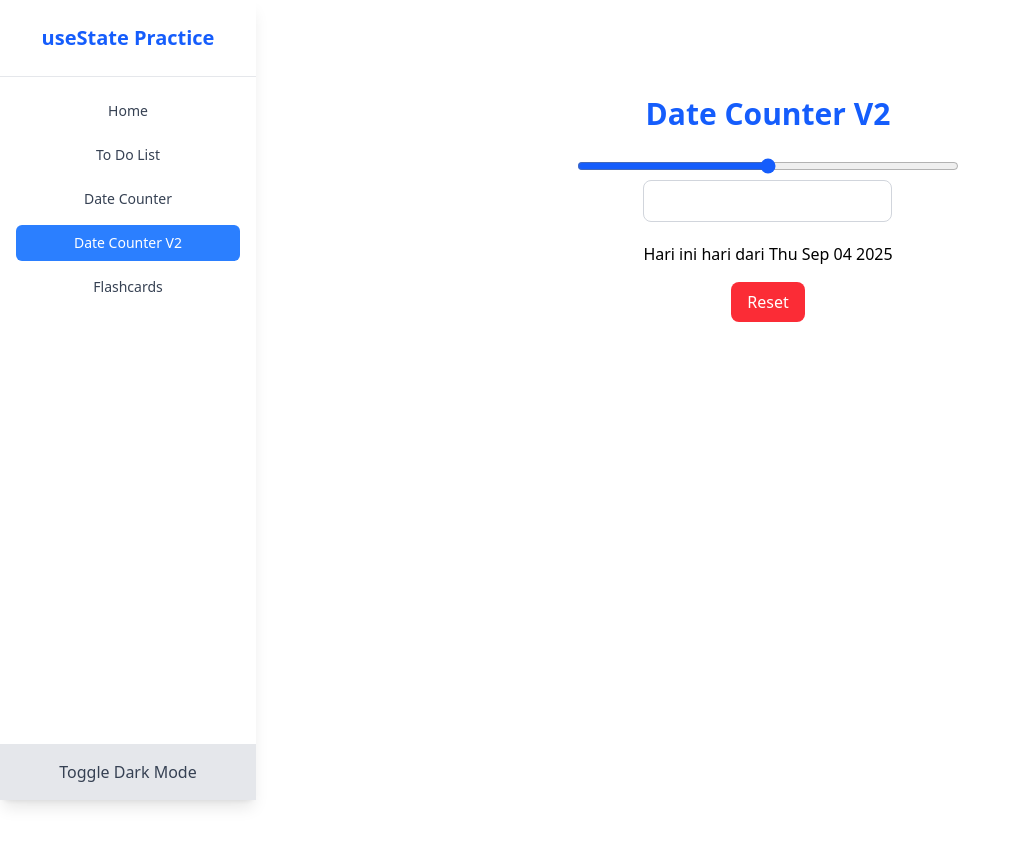
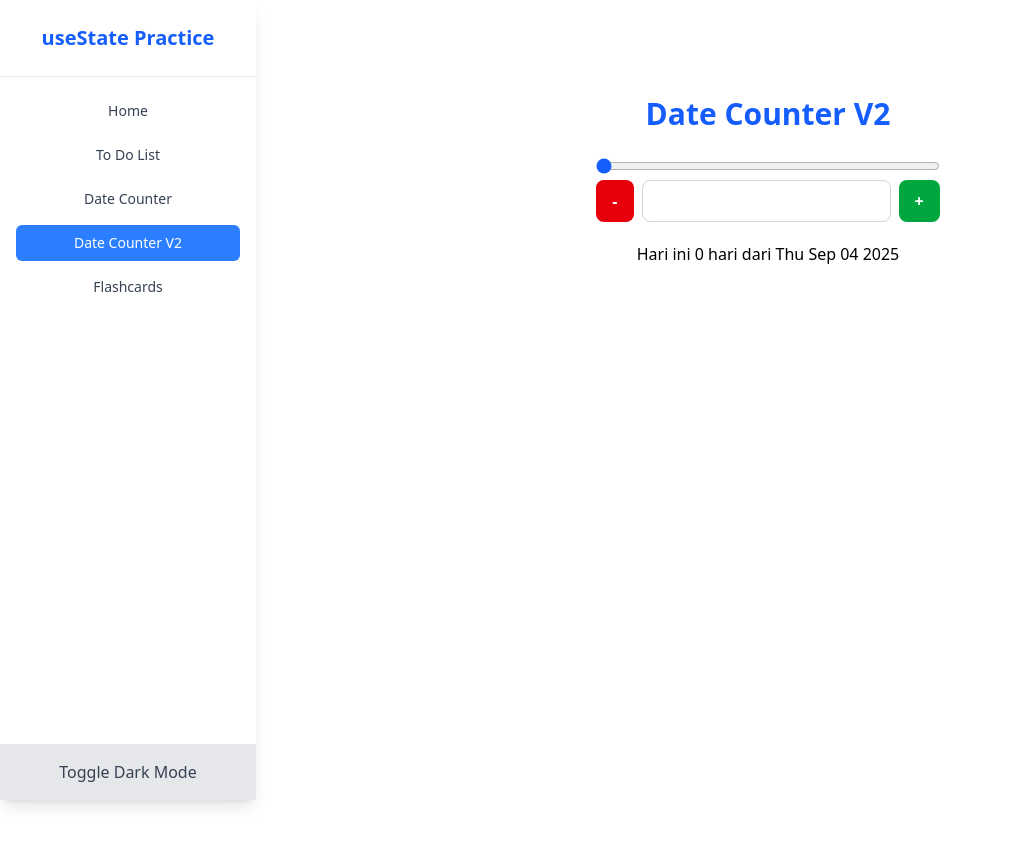
Before and after one commit to RezaPahlevi1/my-usestate-practice, a React (Vite) app: page /datecounterv2 in a window 1280 px wide. Shown: the top 846 px of the page, without its empty margins (0-1021 px from the left). Built offline with nearby package versions, Linux system fonts and the light colour scheme.

Commit message:
feat: change usestate in datecounterv2 to usereducer

```diff
--- a/src/pages/DateCounterV2.jsx
+++ b/src/pages/DateCounterV2.jsx
@@ -1,11 +1,52 @@
-import React from "react";
-import { useState } from "react";
+import React, { useReducer } from "react";
+
+function Button({ onClick, className = "", variant = "default", children }) {
+  let baseStyle =
+    "px-4 py-2 rounded-lg font-semibold text-white transition duration-200 disabled:opacity-50 disabled:cursor-not-allowed";
+
+  let variantStyle = "";
+  switch (variant) {
+    case "increment":
+      variantStyle = "bg-green-600 hover:bg-green-700";
+      break;
+
+    case "decrement":
+      variantStyle = "bg-red-600 hover:bg-red-700";
+      break;
+    default:
+      variantStyle = "bg-gray-600 hover:bg-gray-700";
+  }
+  return (
+    <button
+      onClick={onClick}
+      className={`${baseStyle} ${variantStyle} ${className}`}
+    >
+      {children}
+    </button>
+  );
+}
+
+function reducer(state, action) {
+  if (action.type === "inc") return state + 1;
+  if (action.type === "dec") return state - 1;
+  if (action.type === "reset") return 0;
+  if (action.type === "setCount") return action.payload;
+  return state;
+}
 
 function DateCounterV2() {
-  const [count, setCount] = useState(null);
+  const [count, dispatch] = useReducer(reducer, 0);
+
+  function handleInc() {
+    dispatch({ type: "inc" });
+  }
+
+  function handleDec() {
+    dispatch({ type: "dec" });
+  }
 
   function handleReset() {
-    setCount(0);
+    dispatch({ type: "reset" });
   }
 
   const date = new Date();
@@ -14,33 +55,52 @@ function DateCounterV2() {
   return (
     <div className="w-full flex flex-col items-center justify-start min-h-screen py-10 ">
       <h1 className="text-3xl font-bold text-blue-600 mb-6">Date Counter V2</h1>
-      <form className="mb-5">
+      <form className="mb-5" onSubmit={(e) => e.preventDefault()}>
         <input
           type="range"
           min="0"
           max="100"
           value={count}
-          onChange={(e) => setCount(Number(e.target.value))}
+          onChange={(e) =>
+            dispatch({ type: "setCount", payload: Number(e.target.value) })
+          }
           className="w-full text-blue-600 accent-blue-600"
         />{" "}
-        <input
-          type="number"
-          value={count}
-          onChange={(e) => setCount(e.target.value)}
-          className="border border-gray-300 p-2 rounded-lg"
-        />
+        <div className="flex flex-row gap-2">
+          <Button onClick={handleDec} variant="decrement">
+            -
+          </Button>
+          <input
+            type="number"
+            value={count === 0 ? "" : count}
+            onChange={(e) => {
+              const val = e.target.value;
+              dispatch({
+                type: "setCount",
+                payload: val === "" ? 0 : Number(val),
+              });
+            }}
+            className="border border-gray-300 p-2 rounded-lg"
+          />
+          <Button onClick={handleInc} variant="increment">
+            +
+          </Button>
+        </div>
       </form>
       <span>
         Hari ini {count} hari dari {date.toDateString()}
       </span>
 
       {count !== 0 && (
-        <button
-          className="mt-4 bg-red-500 text-white py-2 px-4 rounded-lg cursor-pointer"
-          onClick={handleReset}
-        >
+        // <button
+        //   className="mt-4 bg-red-500 text-white py-2 px-4 rounded-lg cursor-pointer"
+        //   onClick={handleReset}
+        // >
+        //   Reset
+        // </button>
+        <Button onClick={handleReset} variant="decrement">
           Reset
-        </button>
+        </Button>
       )}
     </div>
   );
```
